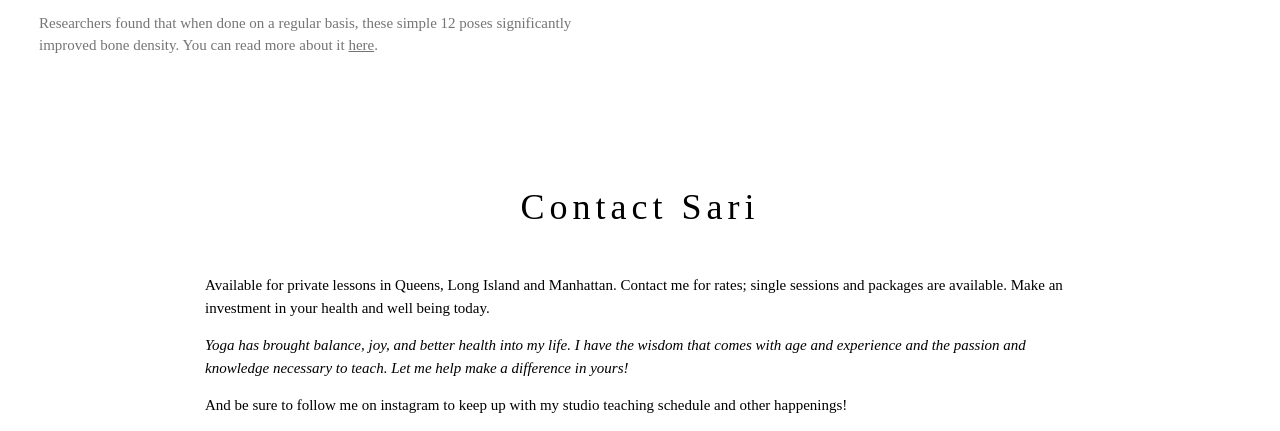
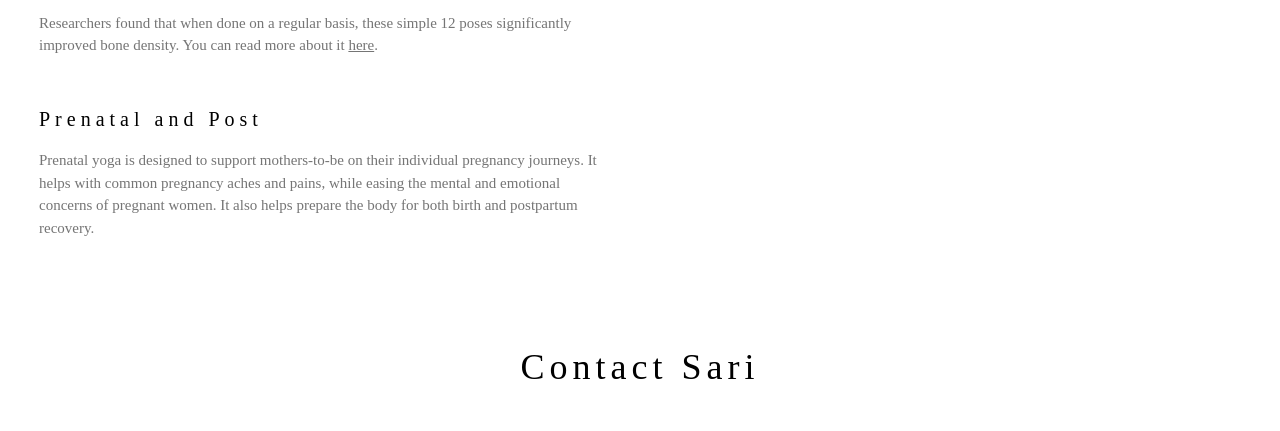
Before and after one commit to victoriaj1003/sariteachesyogawebsite, a plain HTML site: page index.html in a window 1280 px wide. Shown: the part 3012-3443 px from the top of the page. Drawn offline with nearby package versions, Linux system fonts and the light colour scheme.

Commit message:
added natal to modalities and zoom to contact

```diff
--- a/index.html
+++ b/index.html
@@ -112,6 +112,9 @@
       <p class="w3-text-grey">Researchers found that when done on a regular basis, these simple 12 poses significantly improved bone density. You can read more about it
  <a href="https://www.ncbi.nlm.nih.gov/pmc/articles/PMC4851231/" target="blank">here</a>.</p>
       <br>
+
+      <h4>Prenatal and Post</h4>
+      <p class="w3-text-grey">Prenatal yoga is designed to support mothers-to-be on their individual pregnancy journeys. It helps with common pregnancy aches and pains, while easing the mental and emotional concerns of pregnant women. It also helps prepare the body for both birth and postpartum recovery.</p>
     </div>
 
     <div class="w3-col m6 w3-padding-large w3-hide-small">
@@ -127,7 +130,7 @@
       <div class="w3-container w3-padding-40" id="contact">
         <h1 class="w3-center">Contact Sari</h1>
         <div class="w3-content" style="max-width:900px">
-        <p>Available for private lessons in Queens, Long Island and Manhattan. Contact me for rates; single sessions and packages are available. Make an investment in your health and well being today.   </p>
+        <p>Available for private lessons in Queens, Long Island and Manhattan. Private classes are available on Zoom as well. Contact me for rates; single sessions and packages are available. Make an investment in your health and well being today.   </p>
         <p class="italic">Yoga has brought balance, joy, and better health into my life. I have the wisdom that comes with age and experience and the passion and knowledge necessary to teach.  Let me help make a difference in yours!</p>
         <p>And be sure to follow me on instagram to keep up with my studio teaching schedule and other happenings!</p>
       </div>
```
